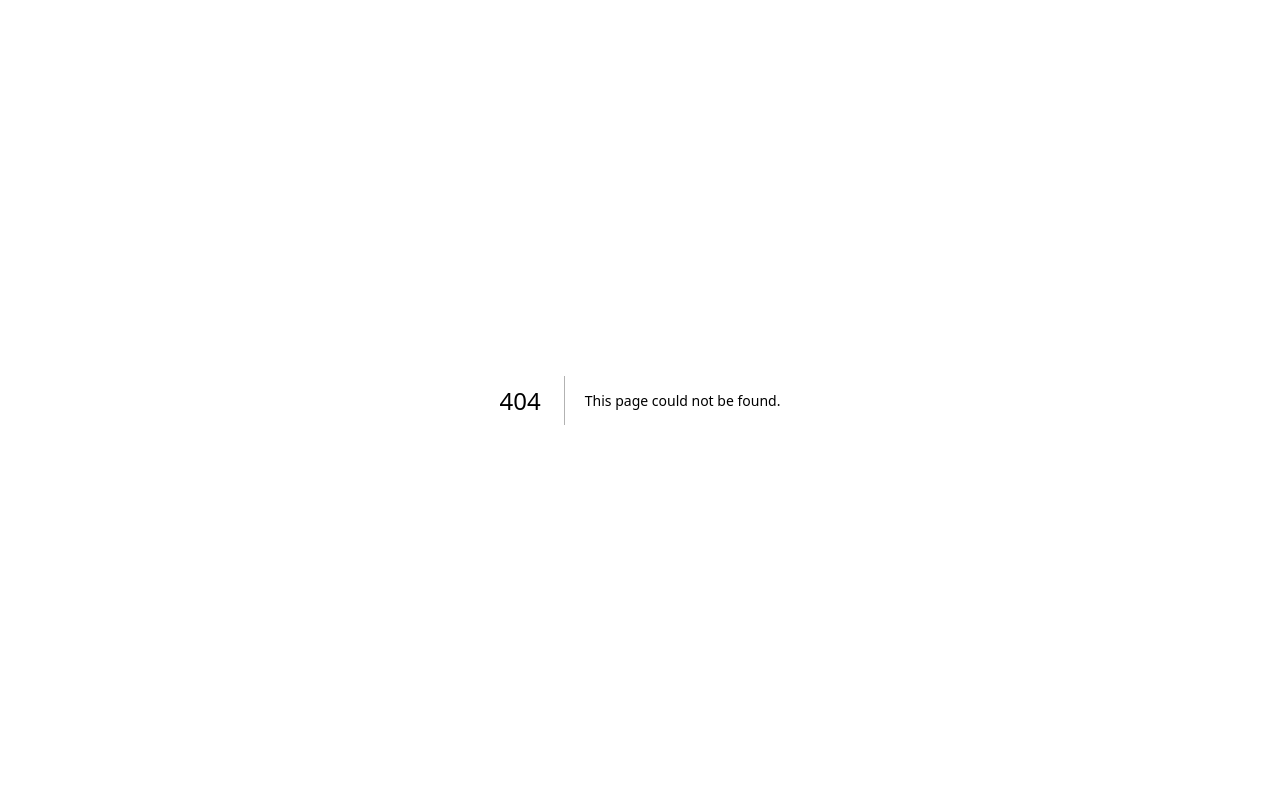
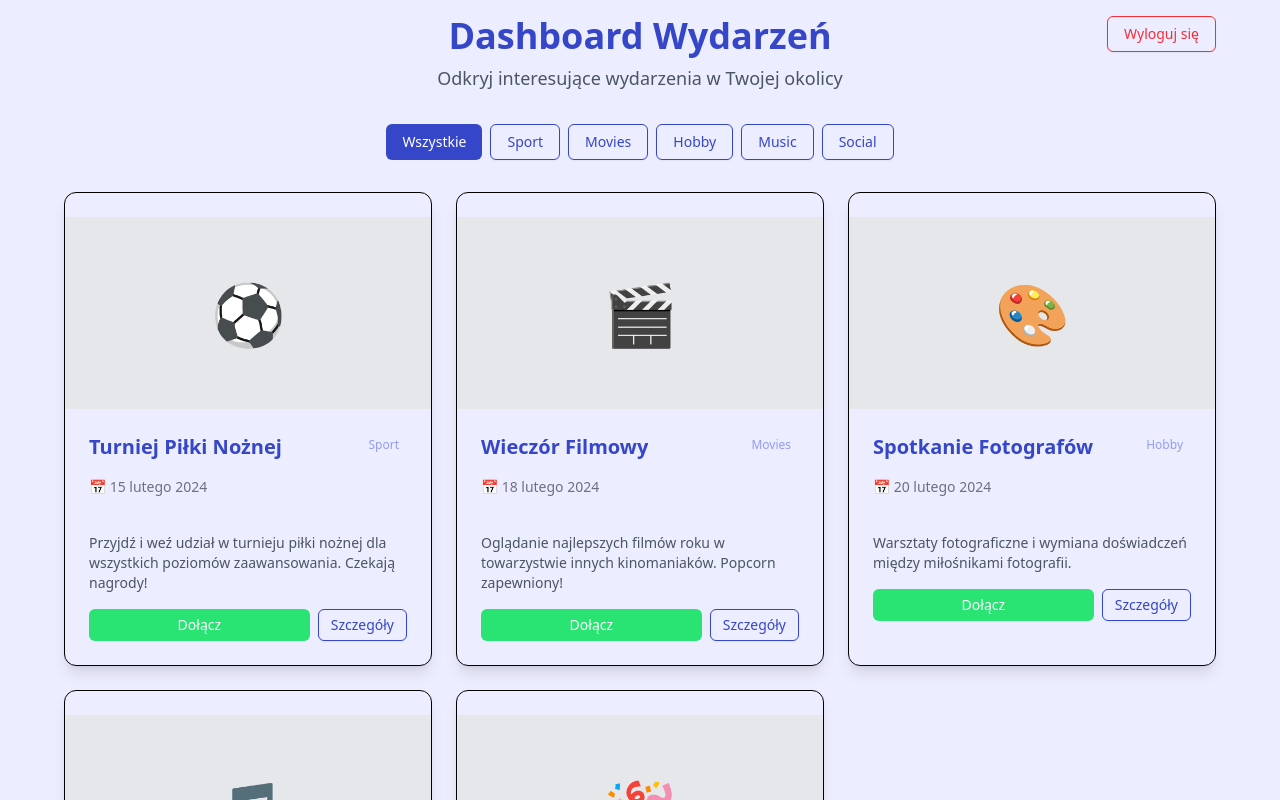
Before and after one commit to lukasz-stepien-dev/lokum-meet, a Next.js app in the folder frontend/: page /dashboard in a window 1280 px wide. Before the commit this address had no page. Shown: the top 800 px of the page. Built offline with nearby package versions, Linux system fonts and the light colour scheme.

Commit message:
dashboard page with sample events example

```diff
--- /dev/null
+++ b/frontend/app/dashboard/page.tsx
@@ -0,0 +1,200 @@
+"use client";
+
+import { useState } from "react";
+import Image from "next/image";
+import Link from "next/link";
+import { Button } from "@/components/ui/button";
+import {
+    Card,
+    CardContent,
+    CardDescription,
+    CardHeader,
+    CardTitle,
+} from "@/components/ui/card";
+import { Label } from "@/components/ui/label";
+
+const sampleEvents = [
+    {
+        id: 1,
+        title: "Turniej Piłki Nożnej",
+        category: "Sport",
+        date: "2024-02-15",
+        description:
+            "Przyjdź i weź udział w turnieju piłki nożnej dla wszystkich poziomów zaawansowania. Czekają nagrody!",
+        image: "/api/placeholder/400/200",
+        categoryIcon: "⚽",
+    },
+    {
+        id: 2,
+        title: "Wieczór Filmowy",
+        category: "Movies",
+        date: "2024-02-18",
+        description:
+            "Oglądanie najlepszych filmów roku w towarzystwie innych kinomaniaków. Popcorn zapewniony!",
+        image: "/api/placeholder/400/200",
+        categoryIcon: "🎬",
+    },
+    {
+        id: 3,
+        title: "Spotkanie Fotografów",
+        category: "Hobby",
+        date: "2024-02-20",
+        description:
+            "Warsztaty fotograficzne i wymiana doświadczeń między miłośnikami fotografii.",
+        image: "/api/placeholder/400/200",
+        categoryIcon: "🎨",
+    },
+    {
+        id: 4,
+        title: "Koncert Jazzowy",
+        category: "Music",
+        date: "2024-02-22",
+        description:
+            "Wieczór pełen najlepszego jazzu w wykonaniu lokalnych artystów.",
+        image: "/api/placeholder/400/200",
+        categoryIcon: "🎵",
+    },
+    {
+        id: 5,
+        title: "Piknik w Parku",
+        category: "Social",
+        date: "2024-02-25",
+        description:
+            "Wspólny piknik w parku miejskim. Przynieś koc i dobre humory!",
+        image: "/api/placeholder/400/200",
+        categoryIcon: "🎉",
+    },
+];
+
+export default function DashboardPage() {
+    const [selectedCategory, setSelectedCategory] = useState<string>("all");
+
+    const categories = ["all", "Sport", "Movies", "Hobby", "Music", "Social"]; //kategorie na sztywno (póki co)
+
+    const filteredEvents =
+        selectedCategory === "all"
+            ? sampleEvents
+            : sampleEvents.filter(
+                  (event) => event.category === selectedCategory
+              );
+
+    const formatDate = (dateString: string) => {
+        const date = new Date(dateString);
+        return date.toLocaleDateString("pl-PL", {
+            day: "numeric",
+            month: "long",
+            year: "numeric",
+        });
+    };
+
+    const handleLogout = () => {
+        console.log("Logging out...");
+        window.location.href = "/";
+    };
+
+    return (
+        <div className="min-h-screen bg-gradient-to-br from-background to-accent/10 p-4">
+            <div className="max-w-6xl mx-auto">
+                <div className="mb-8 relative">
+                    <div className="text-center">
+                        <h1 className="text-4xl font-bold text-primary mb-2">
+                            Dashboard Wydarzeń
+                        </h1>
+                        <p className="text-lg text-gray-600">
+                            Odkryj interesujące wydarzenia w Twojej okolicy
+                        </p>
+                    </div>
+                    <Button
+                        onClick={handleLogout}
+                        variant="outline"
+                        className="absolute top-0 right-0 border-red-500 text-red-500 hover:bg-red-500 hover:text-white transition-colors"
+                    >
+                        Wyloguj się
+                    </Button>
+                </div>
+
+                <div className="mb-8 flex flex-wrap justify-center gap-2">
+                    {categories.map((category) => (
+                        <Button
+                            key={category}
+                            variant={
+                                selectedCategory === category
+                                    ? "default"
+                                    : "outline"
+                            }
+                            className={`${
+                                selectedCategory === category
+                                    ? "bg-primary text-white"
+                                    : "border-primary text-primary hover:bg-primary hover:text-white"
+                            } transition-colors`}
+                            onClick={() => setSelectedCategory(category)}
+                        >
+                            {category === "all" ? "Wszystkie" : category}
+                        </Button>
+                    ))}
+                </div>
+
+                <div className="grid grid-cols-1 md:grid-cols-2 lg:grid-cols-3 gap-6">
+                    {filteredEvents.map((event) => (
+                        <Card
+                            key={event.id}
+                            className="overflow-hidden shadow-lg hover:shadow-xl transition-shadow duration-200"
+                        >
+                            <div className="relative h-48 bg-gray-200">
+                                <div className="absolute inset-0 flex items-center justify-center text-gray-400">
+                                    <span className="text-6xl">
+                                        {event.categoryIcon}
+                                    </span>
+                                </div>
+                            </div>
+
+                            <CardHeader className="pb-3">
+                                <div className="flex justify-between items-start mb-2">
+                                    <CardTitle className="text-xl text-primary line-clamp-2">
+                                        {event.title}
+                                    </CardTitle>
+                                    <span className="text-xs bg-accent/20 text-accent px-2 py-1 rounded-full whitespace-nowrap ml-2">
+                                        {event.category}
+                                    </span>
+                                </div>
+                                <CardDescription className="text-sm text-gray-500">
+                                    📅 {formatDate(event.date)}
+                                </CardDescription>
+                            </CardHeader>
+
+                            <CardContent className="pt-0">
+                                <p className="text-sm text-gray-600 mb-4 line-clamp-3">
+                                    {event.description}
+                                </p>
+
+                                <div className="flex gap-2">
+                                    <Button
+                                        className="flex-1 bg-secondary hover:bg-secondary/90 text-white"
+                                        size="sm"
+                                    >
+                                        Dołącz
+                                    </Button>
+                                    <Button
+                                        variant="outline"
+                                        className="border-primary text-primary hover:bg-primary hover:text-white"
+                                        size="sm"
+                                    >
+                                        Szczegóły
+                                    </Button>
+                                </div>
+                            </CardContent>
+                        </Card>
+                    ))}
+                </div>
+
+                {filteredEvents.length === 0 && (
+                    <div className="text-center py-12">
+                        <p className="text-gray-500 text-lg">
+                            Brak wydarzeń w wybranej kategorii
+                        </p>
+                    </div>
+                )}
+            </div>
+        </div>
+    );
+}
--- a/frontend/app/globals.css
+++ b/frontend/app/globals.css
@@ -109,4 +109,18 @@
         border-color: var(--primary);
         background-color: rgba(54, 70, 200, 0.1);
     }
+
+    .line-clamp-2 {
+        overflow: hidden;
+        display: -webkit-box;
+        -webkit-box-orient: vertical;
+        -webkit-line-clamp: 2;
+    }
+
+    .line-clamp-3 {
+        overflow: hidden;
+        display: -webkit-box;
+        -webkit-box-orient: vertical;
+        -webkit-line-clamp: 3;
+    }
 }
--- a/frontend/app/page.tsx
+++ b/frontend/app/page.tsx
@@ -21,7 +21,7 @@ export default function Home() {
                         Witaj! Wybierz opcję aby kontynuować
                     </CardDescription>
                 </CardHeader>
-                <CardContent className="space-y-6 px-6 pb-6">
+                <CardContent className="space-y-6 px-6 pb-3">
                     <Link href="/login" className="w-full">
                         <Button
                             className="w-full h-12 text-lg bg-primary hover:bg-alt-primary text-white transition-all duration-200 shadow-md hover:shadow-lg"
@@ -47,10 +47,10 @@ export default function Home() {
                         </Button>
                     </Link>
 
-                    <div className="text-center pt-2">
+                    <div className="text-center mt-4">
                         <Link
                             href="/preferences"
-                            className="text-sm text-accent hover:text-primary underline transition-colors duration-200 font-medium"
+                            className="text-sm text-accent hover:text-primary underline transition-colors duration-200 font-medium block mb-2"
                         >
                             Ustaw preferencje wydarzeń
                         </Link>
```
